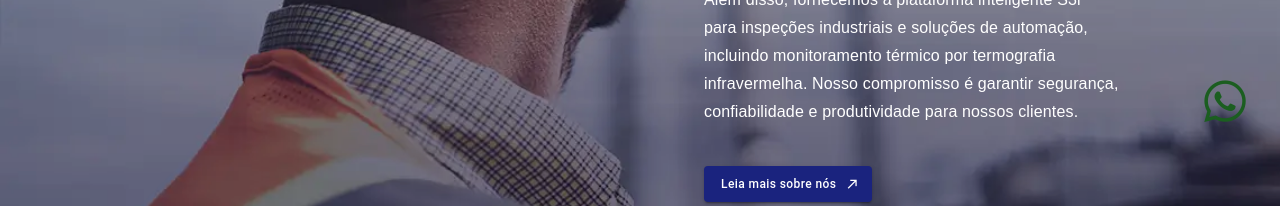
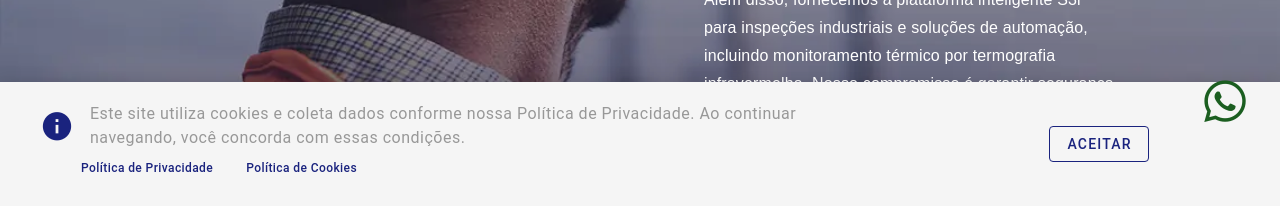
Before and after one commit to Pred-Engenharia/producao-pred-oficial, a Nuxt app: page / in a window 1280 px wide. Shown: the part 594-800 px from the top of the page. Built offline with nearby package versions, Linux system fonts and the light colour scheme.

Commit message:
alteração para politica de privacidade e tela de consetimento

```diff
--- a/layouts/default.vue
+++ b/layouts/default.vue
@@ -20,5 +20,128 @@
     </main>
     <FooterToolltip />
     <Footer />
+
+    <div v-if="!politica" style="position: fixed; min-height: 100px; bottom: 0; left: 0; right: 0; z-index: 10000;" class="bg-grey-lighten-4 elevation-10">
+
+      <v-row class="px-10 py-5" align="center">
+        <v-col cols="12" md="8">
+          <div class=" d-flex align-center ga-1 ga-md-4">
+            <v-icon icon="mdi-information" class="text-h4 text-indigo-darken-4"></v-icon>
+            <p class="text-disabled text-caption text-md-body-1"> Este site utiliza cookies e coleta dados conforme nossa Política de Privacidade. Ao continuar navegando, você concorda com essas condições.</p>
+          </div>
+
+          <div class="ml-6">
+            <v-btn variant="text" class="text-caption" color="indigo-darken-4" to="/privacidade">Política de Privacidade</v-btn>
+            <v-menu location="top" z-index="1000000000">
+                <template v-slot:activator="{ props }">
+                  <v-btn variant="text" class="text-caption" color="indigo-darken-4"  v-bind="props">Política de Cookies</v-btn>
+                </template>
+                <v-card max-height="500" max-width="500" class="pa-4">
+                  <v-card-title>
+                    <div class="d-flex justify-space-between align-center ga-2">
+                      <p class="text-caption font-weight-bold"> <span><v-icon icon="mdi-cookie"></v-icon></span> Uso de Cookies no Site - <span class="text-indigo-darken-4">Pred Engenharia</span></p>
+                      <v-btn icon="mdi-close"  class="text-caption" variant="tonal"></v-btn>
+                    </div>
+
+                  </v-card-title>
+
+                  <v-card-item>
+                    <p class="text-caption">Este site utiliza <span class="font-weight-bold">Google Analytics 4 (GA4)</span> , um serviço de análise da Google, para coletar dados anônimos sobre sua navegação. Essas informações nos ajudam a entender como você interage com o conteúdo, identificar melhorias e otimizar a experiência.</p>
+                    <p class="text-caption font-weight-bold mt-6"> Cookies do GA4 Ativados</p>
+                    <p class="text-caption mt-4">Os cookies abaixo são configurados pelo GA4 para medição de audiência:</p>
+                    <div class="mt-4">
+
+                      <div class="d-flex text-caption font-weight-bold justify-center w-100 pa-2" style="border-bottom: .5px solid #000; border-top: .5px solid #000;">
+                        <p class="w-25 ">Cookie</p>
+                        <p class="w-50 ">Finalidade</p>
+                        <p class="w-25 text-center">Validade</p>
+                      </div>
+
+
+                      <div>
+                        <div class="pa-2 d-flex align-center" style="border-bottom: .5px solid #000;">
+                          <p class="w-25 text-caption ml-2"><span class="bg-grey-lighten-1 pa-1 rounded">_ga</span></p>
+                          <p class="w-50 text-caption">Identifica usuários únicos (client ID) para distinguir visitantes.</p>
+                          <p class="w-25 text-caption text-center">2 anos</p>
+                        </div>
+
+                        <div class="pa-2 d-flex align-center" style="border-bottom: .5px solid #000;">
+                          <p class="w-25 text-caption ml-2"><span class="bg-grey-lighten-1 pa-1 rounded">{{ '_ga_<ID>' }} </span></p>
+                          <p class="w-50 text-caption">Armazena o estado da sessão atual (ex.: atividades durante a navegação).</p>
+                          <p class="w-25 text-caption text-center">2 anos</p>
+                        </div>
+
+                        <div class="pa-2 d-flex align-center" style="border-bottom: .5px solid #000;">
+                          <p class="w-25 text-caption ml-2"><span class="bg-grey-lighten-1 pa-1 rounded">_gid</span></p>
+                          <p class="w-50 text-caption">Registra uma ID única para a sessão do dia.</p>
+                          <p class="w-25 text-caption text-center">24 horas</p>
+                        </div>
+                      </div>
+
+
+                      <div>
+                        <p class="text-caption font-weight-bold mt-6"> Observações técnicas:</p>
+                        <ul class="text-caption ml-6">
+                          <li>Os cookies são first-party (domínio próprio) e não compartilham dados pessoais com terceiros</li>
+                          <li>A Google pode reduzir automaticamente a validade em navegadores como Safari (7 dias) e Chrome (400 dias sem retorno)</li>
+                        </ul>
+                      </div>
+
+                      <div class="text-caption">
+                        <p class="text-caption font-weight-bold mt-6"><span><v-icon icon="mdi-lock" size="x-small"></v-icon></span> Política de Privacidade</p>
+                        <p class="ml-4 mt-2">Para detalhes sobre:</p>
+                        <ul class="text-caption ml-10">
+                          <li>Como os dados são processados.</li>
+                          <li>Direitos do usuário (acesso, retificação, exclusão).</li>
+                          <li>Bases legais de tratamento.</li>
+                        </ul>
+                        <p class="text-caption mt-1" >Consulte nossa <v-btn color="indigo-darken-4" to="/privacidade" variant="text" class="text-caption">Política de Privacidade</v-btn> Completa.</p>
+                      </div>
+
+
+                      <div>
+                        <p class="text-caption font-weight-bold mt-6">Por que isso importa?</p>
+                        <p class="text-caption mt-1 ml-4">O GA4 nos permite:</p>
+
+                        <ul class="text-caption ml-10">
+                          <li>Identificar páginas mais acessadas.</li>
+                          <li>Medir eficácia de campanhas (ex.: tráfego de redes sociais).</li>
+                          <li>Melhorar performance técnica (ex.: tempo de carregamento).</li>
+                        </ul>
+
+                        <p class="text-caption font-weight-bold mt-4">Dados são agregados e anonimizados, sem identificação individual</p>
+                      </div>
+                    </div>
+                  </v-card-item>
+
+                </v-card>
+            </v-menu>
+          </div>
+
+        </v-col>
+        <v-spacer></v-spacer>
+         <v-col cols="12" md="3">
+            <div class="text-center">
+              <v-btn variant="outlined" color="indigo-darken-4" @click="politica = true">Aceitar</v-btn>
+            </div>
+        </v-col>
+      </v-row>
+
+
+
+
+
+
+    </div>
   </v-app>
 </template>
+
+<script setup>
+
+const politica = useCookie('politica - privacidade/cookie', {
+  maxAge: 60 * 60 * 24 * 365, // 1 ano em segundos
+  path: '/',
+  sameSite: 'lax',
+  secure: true,
+}) || false
+</script>
```
